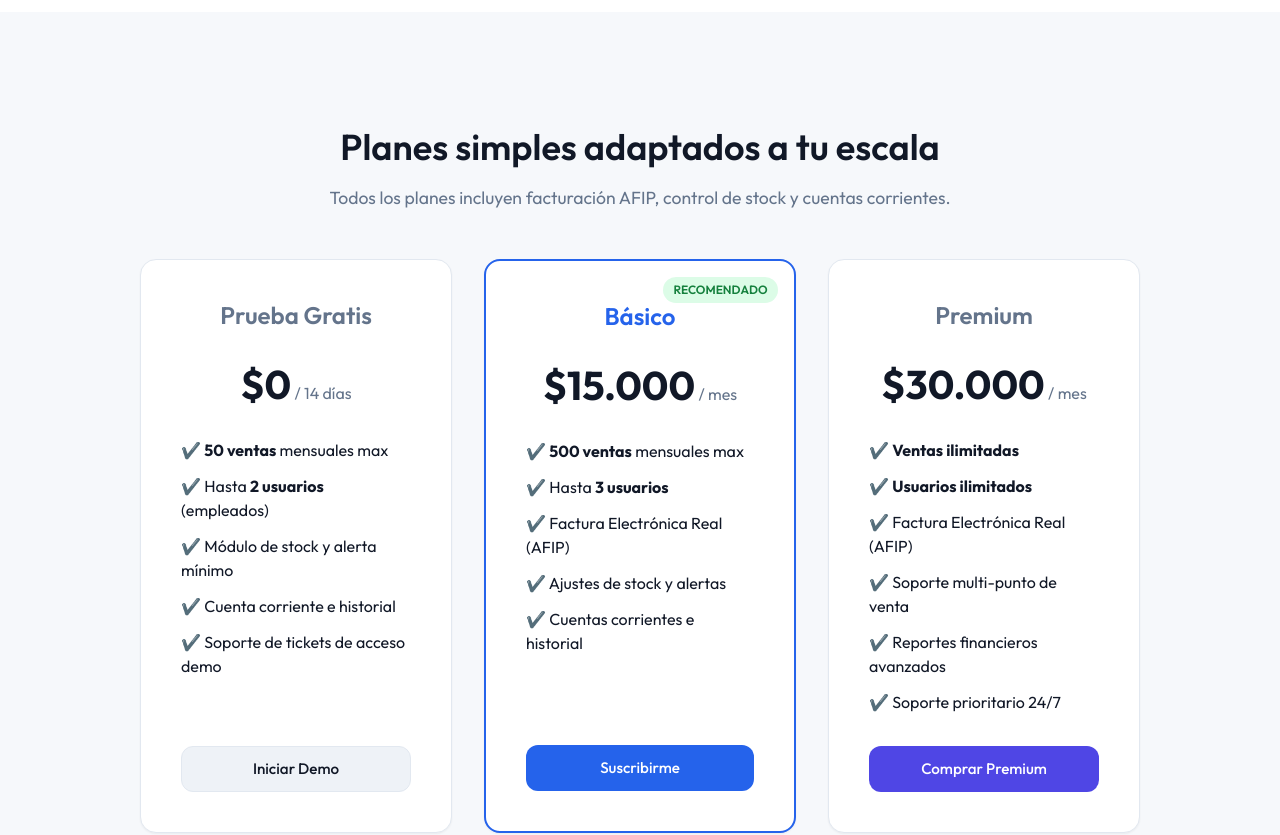
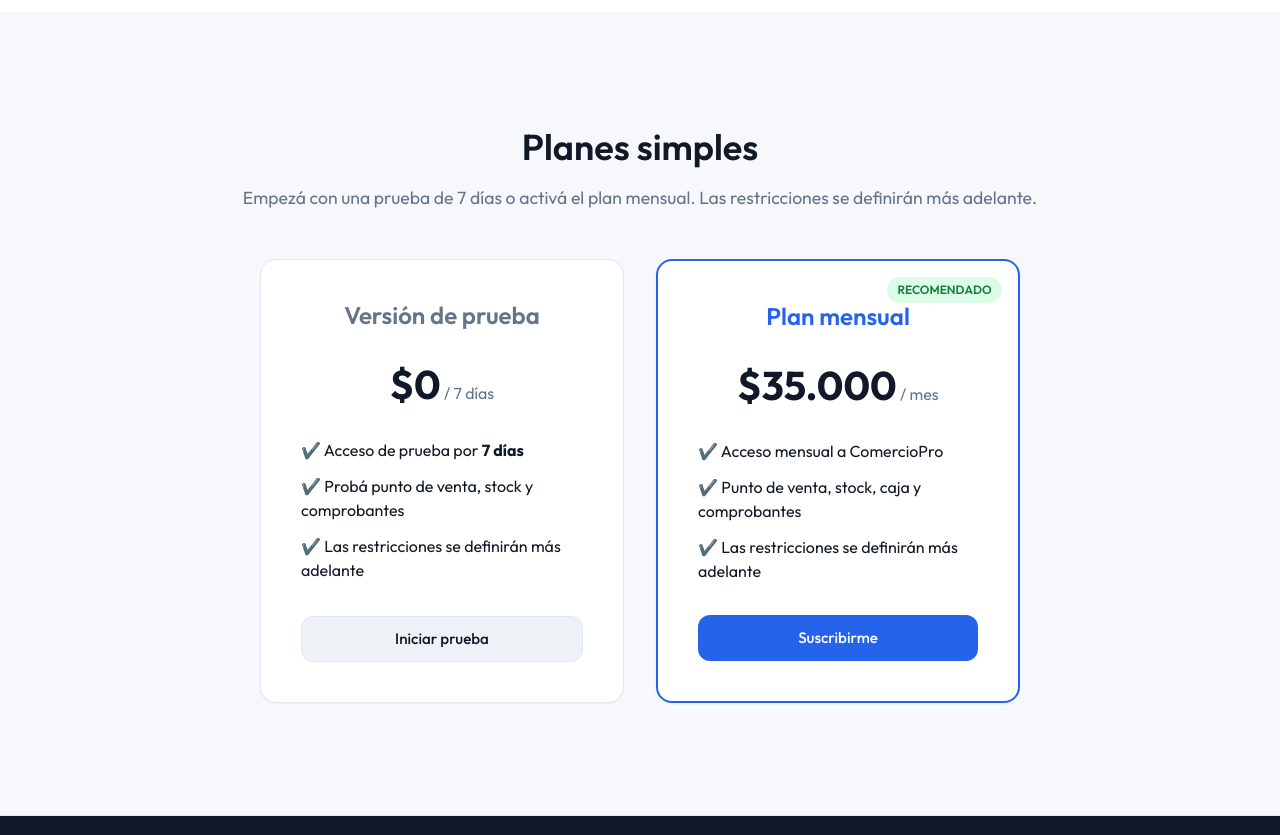
Before and after one commit to morehidalgg0/gestion, a Next.js app: page / in a window 1280 px wide. Shown: the part 1500-2335 px from the top of the page. Built offline with nearby package versions, Linux system fonts and the light colour scheme.

Commit message:
chore: simplify subscription plans

```diff
--- a/app/api/planes/route.ts
+++ b/app/api/planes/route.ts
@@ -4,6 +4,11 @@ import { prisma } from '@/lib/prisma';
 export async function GET() {
   try {
     const planes = await prisma.plan.findMany({
+      where: {
+        nombre: {
+          in: ['Prueba', 'Mensual'],
+        },
+      },
       orderBy: {
         precioMensual: 'asc',
       },
--- a/app/page.tsx
+++ b/app/page.tsx
@@ -107,70 +107,46 @@ export default function LandingPage() {
       {/* Pricing Section */}
       <section id="planes" style={{ padding: '5rem 2rem', backgroundColor: 'var(--bg-primary)' }}>
         <div className="container" style={{ textAlign: 'center' }}>
-          <h2 style={{ fontSize: '2.25rem', marginBottom: '1rem' }}>Planes simples adaptados a tu escala</h2>
+          <h2 style={{ fontSize: '2.25rem', marginBottom: '1rem' }}>Planes simples</h2>
           <p style={{ color: 'var(--text-muted)', marginBottom: '3rem', fontSize: '1.1rem' }}>
-            Todos los planes incluyen facturación AFIP, control de stock y cuentas corrientes.
+            Empezá con una prueba de 7 días o activá el plan mensual. Las restricciones se definirán más adelante.
           </p>
 
-          <div style={{ display: 'grid', gridTemplateColumns: 'repeat(auto-fit, minmax(300px, 1fr))', gap: '2rem', maxWidth: '1000px', margin: '0 auto' }}>
+          <div style={{ display: 'grid', gridTemplateColumns: 'repeat(auto-fit, minmax(300px, 1fr))', gap: '2rem', maxWidth: '760px', margin: '0 auto' }}>
             {/* Plan Prueba */}
             <div className="card" style={{ display: 'flex', flexDirection: 'column', padding: '2.5rem', border: '1px solid var(--border-color)' }}>
-              <h3 style={{ fontSize: '1.5rem', color: 'var(--text-muted)' }}>Prueba Gratis</h3>
+              <h3 style={{ fontSize: '1.5rem', color: 'var(--text-muted)' }}>Versión de prueba</h3>
               <div style={{ margin: '1.5rem 0' }}>
                 <span style={{ fontSize: '2.5rem', fontWeight: 700 }}>$0</span>
-                <span style={{ color: 'var(--text-muted)' }}> / 14 días</span>
+                <span style={{ color: 'var(--text-muted)' }}> / 7 días</span>
               </div>
               <ul style={{ textAlign: 'left', listStyle: 'none', padding: 0, marginBottom: '2rem', display: 'flex', flexDirection: 'column', gap: '0.75rem' }}>
-                <li>✔️ <strong>50 ventas</strong> mensuales max</li>
-                <li>✔️ Hasta <strong>2 usuarios</strong> (empleados)</li>
-                <li>✔️ Módulo de stock y alerta mínimo</li>
-                <li>✔️ Cuenta corriente e historial</li>
-                <li>✔️ Soporte de tickets de acceso demo</li>
+                <li>✔️ Acceso de prueba por <strong>7 días</strong></li>
+                <li>✔️ Probá punto de venta, stock y comprobantes</li>
+                <li>✔️ Las restricciones se definirán más adelante</li>
               </ul>
               <Link href="/registro" className="btn btn-secondary" style={{ marginTop: 'auto', width: '100%' }}>
-                Iniciar Demo
+                Iniciar prueba
               </Link>
             </div>
 
-            {/* Plan Básico */}
+            {/* Plan Mensual */}
             <div className="card" style={{ display: 'flex', flexDirection: 'column', padding: '2.5rem', border: '2px solid var(--primary)', position: 'relative' }}>
               <span className="badge badge-success" style={{ position: 'absolute', top: '1rem', right: '1rem' }}>
                 Recomendado
               </span>
-              <h3 style={{ fontSize: '1.5rem', color: 'var(--primary)' }}>Básico</h3>
+              <h3 style={{ fontSize: '1.5rem', color: 'var(--primary)' }}>Plan mensual</h3>
               <div style={{ margin: '1.5rem 0' }}>
-                <span style={{ fontSize: '2.5rem', fontWeight: 700 }}>$15.000</span>
+                <span style={{ fontSize: '2.5rem', fontWeight: 700 }}>$35.000</span>
                 <span style={{ color: 'var(--text-muted)' }}> / mes</span>
               </div>
               <ul style={{ textAlign: 'left', listStyle: 'none', padding: 0, marginBottom: '2rem', display: 'flex', flexDirection: 'column', gap: '0.75rem' }}>
-                <li>✔️ <strong>500 ventas</strong> mensuales max</li>
-                <li>✔️ Hasta <strong>3 usuarios</strong></li>
-                <li>✔️ Factura Electrónica Real (AFIP)</li>
-                <li>✔️ Ajustes de stock y alertas</li>
-                <li>✔️ Cuentas corrientes e historial</li>
+                <li>✔️ Acceso mensual a ComercioPro</li>
+                <li>✔️ Punto de venta, stock, caja y comprobantes</li>
+                <li>✔️ Las restricciones se definirán más adelante</li>
               </ul>
               <Link href="/registro" className="btn btn-primary" style={{ marginTop: 'auto', width: '100%' }}>
                 Suscribirme
-              </Link>
-            </div>
-
-            {/* Plan Premium */}
-            <div className="card" style={{ display: 'flex', flexDirection: 'column', padding: '2.5rem', border: '1px solid var(--border-color)' }}>
-              <h3 style={{ fontSize: '1.5rem', color: 'var(--text-muted)' }}>Premium</h3>
-              <div style={{ margin: '1.5rem 0' }}>
-                <span style={{ fontSize: '2.5rem', fontWeight: 700 }}>$30.000</span>
-                <span style={{ color: 'var(--text-muted)' }}> / mes</span>
-              </div>
-              <ul style={{ textAlign: 'left', listStyle: 'none', padding: 0, marginBottom: '2rem', display: 'flex', flexDirection: 'column', gap: '0.75rem' }}>
-                <li>✔️ <strong>Ventas ilimitadas</strong></li>
-                <li>✔️ <strong>Usuarios ilimitados</strong></li>
-                <li>✔️ Factura Electrónica Real (AFIP)</li>
-                <li>✔️ Soporte multi-punto de venta</li>
-                <li>✔️ Reportes financieros avanzados</li>
-                <li>✔️ Soporte prioritario 24/7</li>
-              </ul>
-              <Link href="/registro" className="btn btn-accent" style={{ marginTop: 'auto', width: '100%' }}>
-                Comprar Premium
               </Link>
             </div>
           </div>
```
Also changed, not shown: app/checkout/page.tsx (+10 -26 lines).
